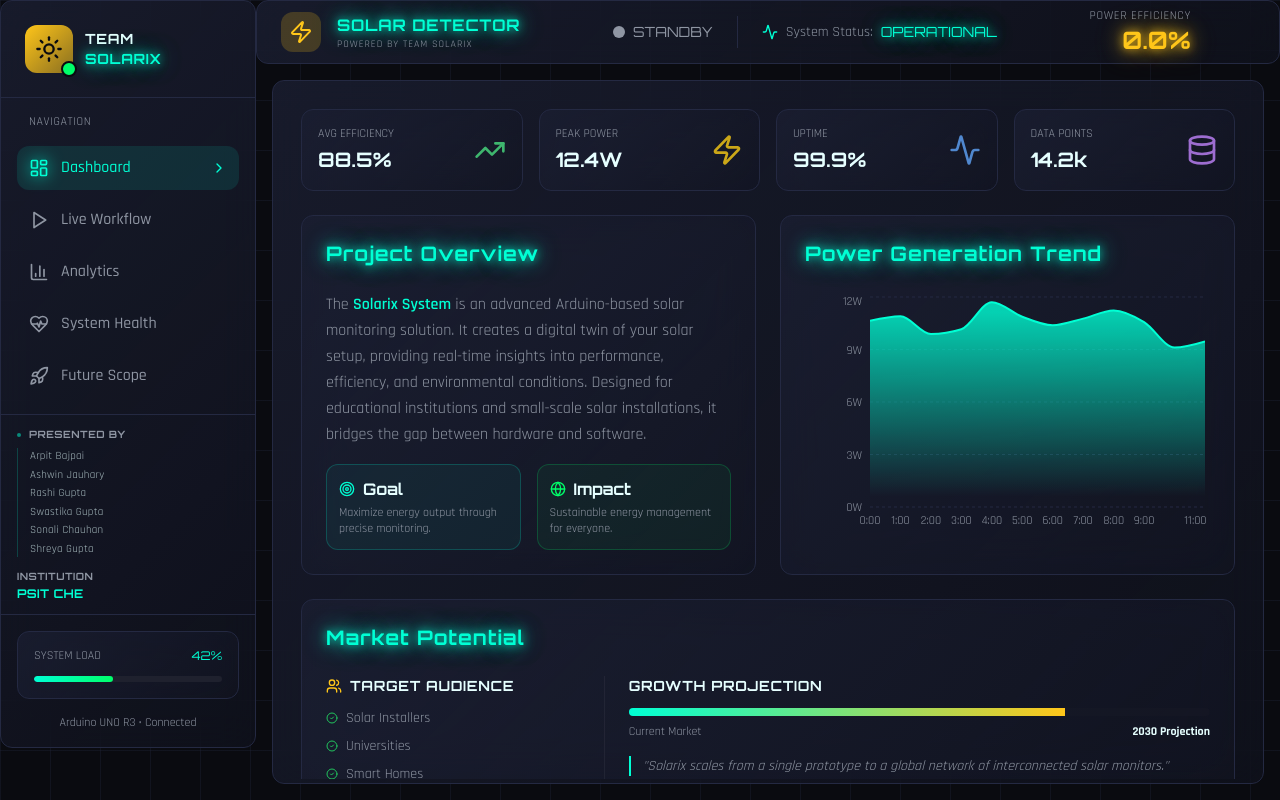
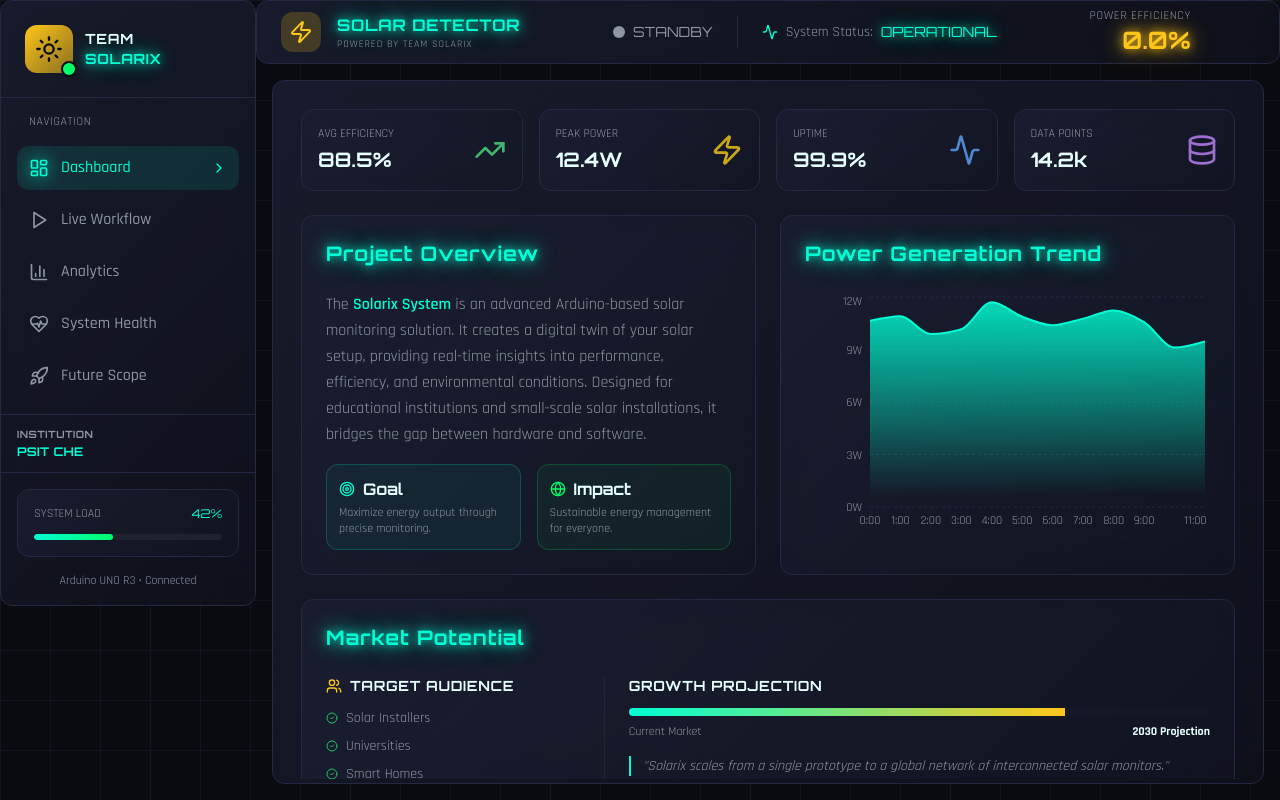
Before and after one commit to Ashwinjauhary/Solarix, a React (Vite) app: page / in a window 1280 px wide. Built offline with nearby package versions, Linux system fonts and the light colour scheme; the HTML template or start-up script is replaced by a standard one.

Commit message:
refactor: Remove 'Presented By' team members section from sidebar

```diff
--- a/src/components/layout/Sidebar.tsx
+++ b/src/components/layout/Sidebar.tsx
@@ -89,20 +89,6 @@ const Sidebar: React.FC<SidebarProps> = ({ activeTab, onTabChange }) => {
       {/* Team Info */}
       <div className="px-4 py-3 border-t border-border bg-muted/5">
         <div className="space-y-3">
-          <div>
-            <h3 className="text-[10px] font-bold text-muted-foreground uppercase tracking-wider mb-1.5 flex items-center gap-2">
-              <span className="w-1 h-1 rounded-full bg-primary/50"></span>
-              Presented By
-            </h3>
-            <div className="grid grid-cols-1 gap-0.5 pl-3 border-l text-left border-primary/20">
-              {['Arpit Bajpai', 'Ashwin Jauhary', 'Rashi Gupta', 'Swastika Gupta', 'Sonali Chauhan', 'Shreya Gupta'].map((name) => (
-                <div key={name} className="text-[11px] text-foreground/70 font-rajdhani tracking-wide hover:text-primary transition-colors cursor-default">
-                  {name}
-                </div>
-              ))}
-            </div>
-          </div>
-
           <div className="grid grid-cols-1 gap-2">
             <div>
               <h3 className="text-[10px] font-bold text-muted-foreground uppercase tracking-wider mb-0.5">Institution</h3>
```
